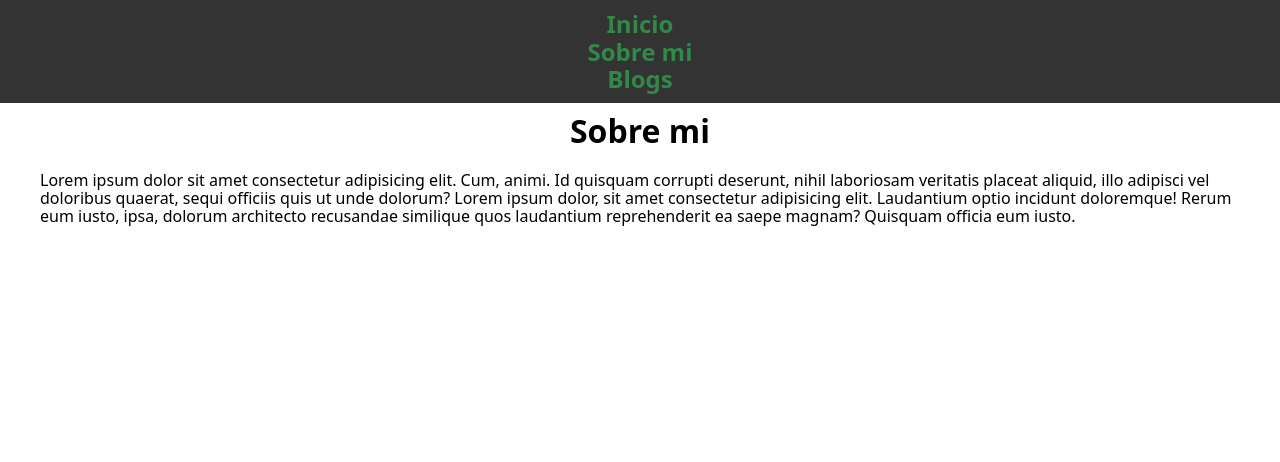
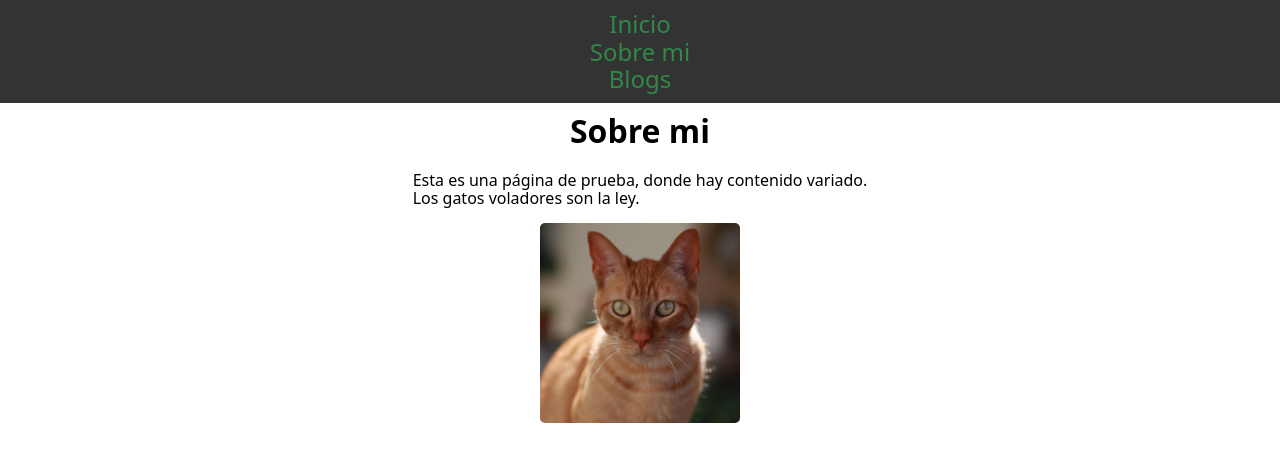
Before and after one commit to GersonGarciaKatowhu/blogs, a React (Vite) app: page /about in a window 1280 px wide. Shown: the top 462 px of the page. Built offline with nearby package versions, Linux system fonts and the light colour scheme.

Commit message:
Mejoras en el código

```diff
--- a/src/App.css
+++ b/src/App.css
@@ -7,7 +7,12 @@ nav {
 }
 nav a {
   font-size: 1.5rem;
-  font-weight: 600;
+  font-weight: 400;
+}
+.nav-link:hover {
+  background-color: #7e7d58;
+  transition: .3s ease background-color;
+  border-radius: 3px;
 }
 a {
   text-decoration: none;
@@ -24,7 +29,7 @@ a {
     -webkit-border-radius: 3px 3px 29px 4px;
     border-radius: 3px 3px 29px 4px;
     font: normal 20px/normal "Times New Roman", Times, serif;
-    color: rgba(255,255,255,0.9);
+    color: rgba(76, 92, 183, 0.9);
     -o-text-overflow: clip;
     text-overflow: clip;
     background: rgba(2,216,62,0.66);
@@ -35,8 +40,12 @@ a {
     -moz-transition: all 300ms cubic-bezier(0.68, -0.55, 0.265, 1.55);
     -o-transition: all 300ms cubic-bezier(0.68, -0.55, 0.265, 1.55);
     transition: all 300ms cubic-bezier(0.68, -0.55, 0.265, 1.55);
-    -webkit-transform: rotateX(-4.2704220487deg) rotateY(-46.9825392007275deg)   ;
-    transform: rotateX(-4.2704220487deg) rotateY(-46.9825392007275deg)   ;
+    -webkit-transform: rotateX(-4.2704220487deg) rotateY(-46.9825392007275deg);
+    transform: rotateX(-4.2704220487deg) rotateY(-46.9825392007275deg);
+}
+.link-blog:hover {
+  color: rgb(189, 85, 85);
+  transition: .3s ease color;
 }
 .center {
   text-align: center;
@@ -62,7 +71,16 @@ a {
   font-weight: 400;
   margin: 0;
 }
-.nav-link:hover {
-  display: inline-block;
-  background-color: #7e7d58;
+
+.img-cat {
+  width: 100%;
+  height: 100%;
+  object-fit: cover;
+  border-radius: 5px;
+  max-width: 200px;
+  max-height: 200px;
 }
+.img-container {
+  text-align: center;
+  display: block;
+}
--- a/src/App.jsx
+++ b/src/App.jsx
@@ -18,7 +18,10 @@ const routes = [
   // {path: '/tests', element: }
 ];
 
+
 function App() {
+  const {pathname} = window.location
+  console.log(pathname);
   return (
     <div className="App">
       <BrowserRouter>
--- a/src/component/Pages.jsx
+++ b/src/component/Pages.jsx
@@ -2,6 +2,7 @@ import { Helmet } from "react-helmet"
 function Pages({children, title, dataPublication }) {
   return (
     <div>
+
         <Helmet>
             <title>{title}</title>
         </Helmet>
--- a/src/pages/About.jsx
+++ b/src/pages/About.jsx
@@ -1,19 +1,29 @@
-import Pages from "../component/Pages"
+import Pages from "../component/Pages";
+import gato from "../assets/gato.jpg";
 
 function About() {
   return (
     <div>
       <main className="centerAll">
-        <Pages title='Sobre mi'>
-        <div className="padding-general">
-          <p>
-            Lorem ipsum dolor sit amet consectetur adipisicing elit. Cum, animi. Id quisquam corrupti deserunt, nihil laboriosam veritatis placeat aliquid, illo adipisci vel doloribus quaerat, sequi officiis quis ut unde dolorum? Lorem ipsum dolor, sit amet consectetur adipisicing elit. Laudantium optio incidunt doloremque! Rerum eum iusto, ipsa, dolorum architecto recusandae similique quos laudantium reprehenderit ea saepe magnam? Quisquam officia eum iusto.
-          </p>
-        </div>
+        <Pages title="Sobre mi">
+          <div className="padding-general">
+            <p>
+              Esta es una página de prueba, donde hay contenido variado. <br />
+              Los gatos voladores son la ley.
+            </p>
+            <div className="img-container">
+              <img
+                className="img-cat img"
+                loading="lazy"
+                src={gato}
+                alt="Gato"
+              />
+            </div>
+          </div>
         </Pages>
       </main>
     </div>
-  )
+  );
 }
 
-export default About
+export default About;
--- a/src/pages/Home.jsx
+++ b/src/pages/Home.jsx
@@ -3,10 +3,10 @@ function Home() {
   return (
     <>
       <main className="centerAll">
-        <Pages title="Inicio" >
-        <div className="padding-general">
-      <p>parrafo</p>
-    </div>
+        <Pages title="Inicio">
+          <div className="padding-general">
+            <p>Esta es mi página de artículos y blogs</p>
+          </div>
         </Pages>
       </main>
     </>
```
Also changed, not shown: src/assets/gato.jpg (added).
